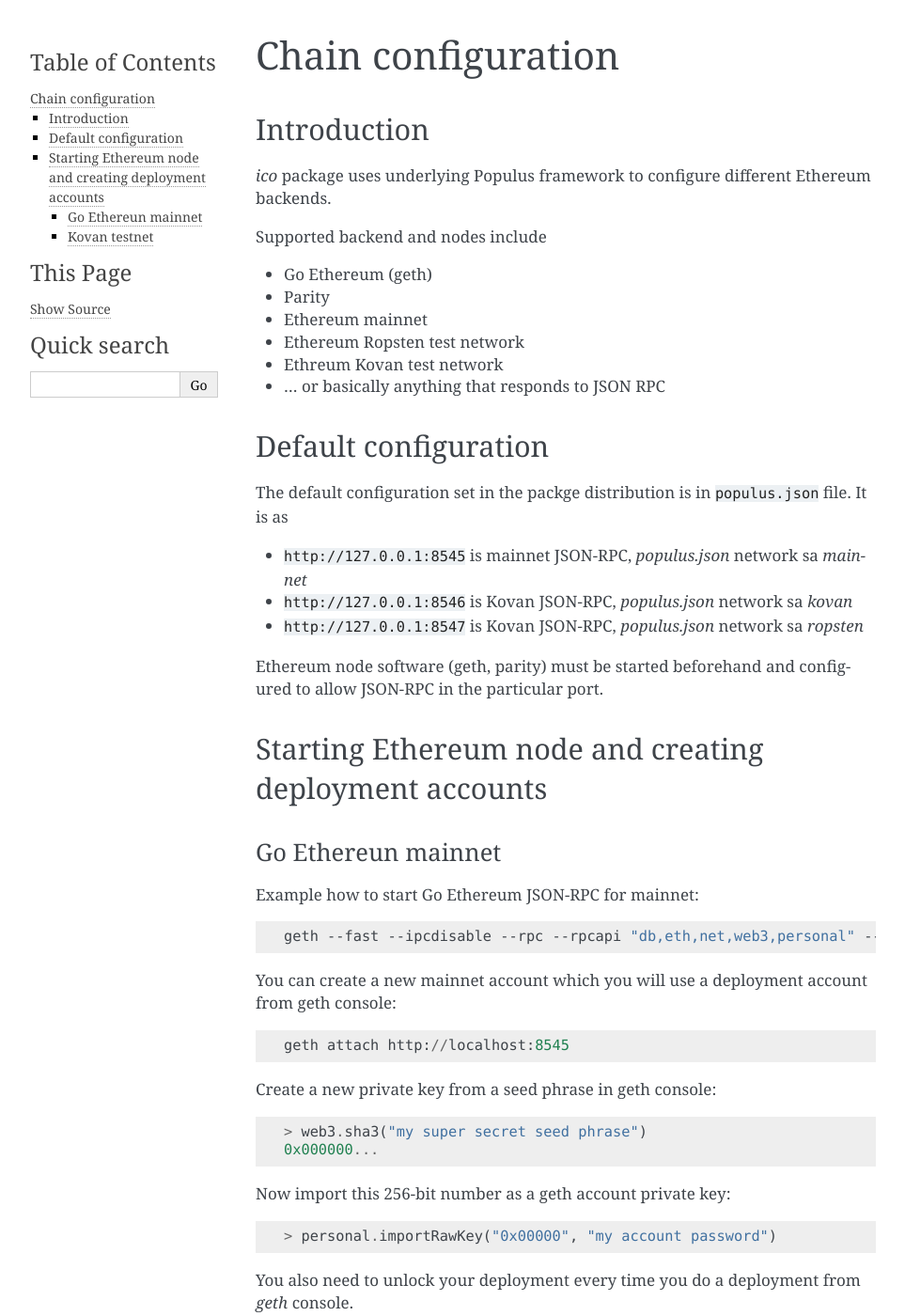
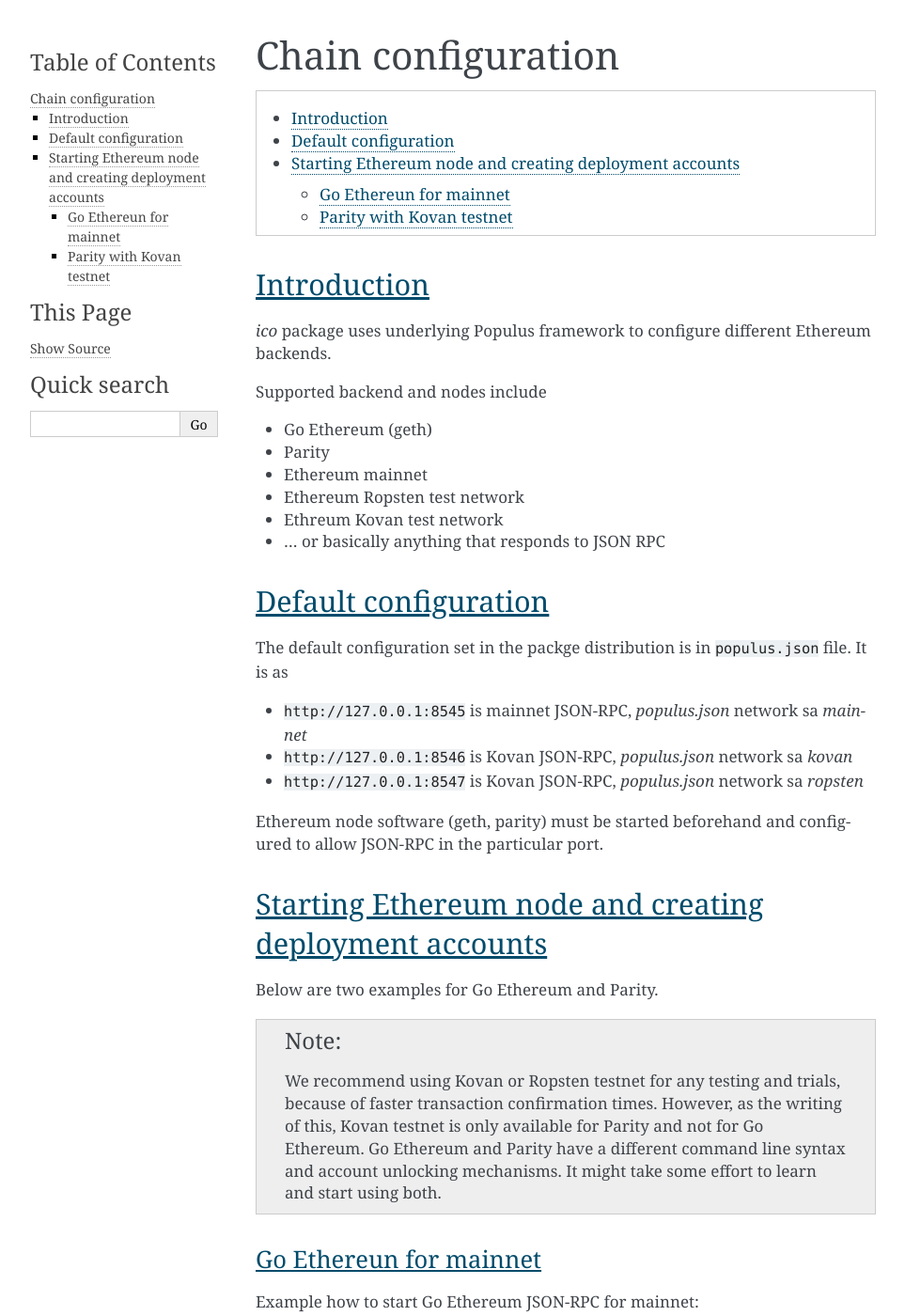
Before and after one commit to TokenMarketNet/smart-contracts, a Sphinx documentation site: the page built from docs/source/chain.rst, in a window 1280 px wide and 1400 px high. Shown: the whole window at 94% size, without its empty margins (148-1111 px from the left). Built offline with Sphinx 7.4.7, drawn with Linux system fonts in a browser that asks for light colours; some of the changed text lies outside the part shown.

Commit message:
Add a disclaimer about Go Ethereum and Parity differences.

```diff
--- a/docs/source/chain.rst
+++ b/docs/source/chain.rst
@@ -3,6 +3,8 @@
 ===================
 Chain configuration
 ===================
+
+.. contents:: :local:
 
 Introduction
 ============
@@ -39,8 +41,14 @@
 Starting Ethereum node and creating deployment accounts
 =======================================================
 
-Go Ethereun mainnet
-^^^^^^^^^^^^^^^^^^^
+Below are two examples for Go Ethereum and Parity.
+
+.. note ::
+
+    We recommend using Kovan or Ropsten testnet for any testing and trials, because of faster transaction confirmation times. However, as the writing of this, Kovan testnet is only available for Parity and not for Go Ethereum. Go Ethereum and Parity have a different command line syntax and account unlocking mechanisms. It might take some effort to learn and start using both.
+
+Go Ethereun for mainnet
+^^^^^^^^^^^^^^^^^^^^^^^
 
 Example how to start Go Ethereum JSON-RPC for mainnet:
 
@@ -72,8 +80,8 @@
     personal.unlockAccount("0x00000000...", "my account password", 3600)
 
 
-Kovan testnet
-^^^^^^^^^^^^^
+Parity with Kovan testnet
+^^^^^^^^^^^^^^^^^^^^^^^^^
 
 First start `parity --chain=kovan` to generate the chaindata files and such.
 
```
Also changed, not shown: other parts of docs/source/chain.rst (+0 -4 lines).
